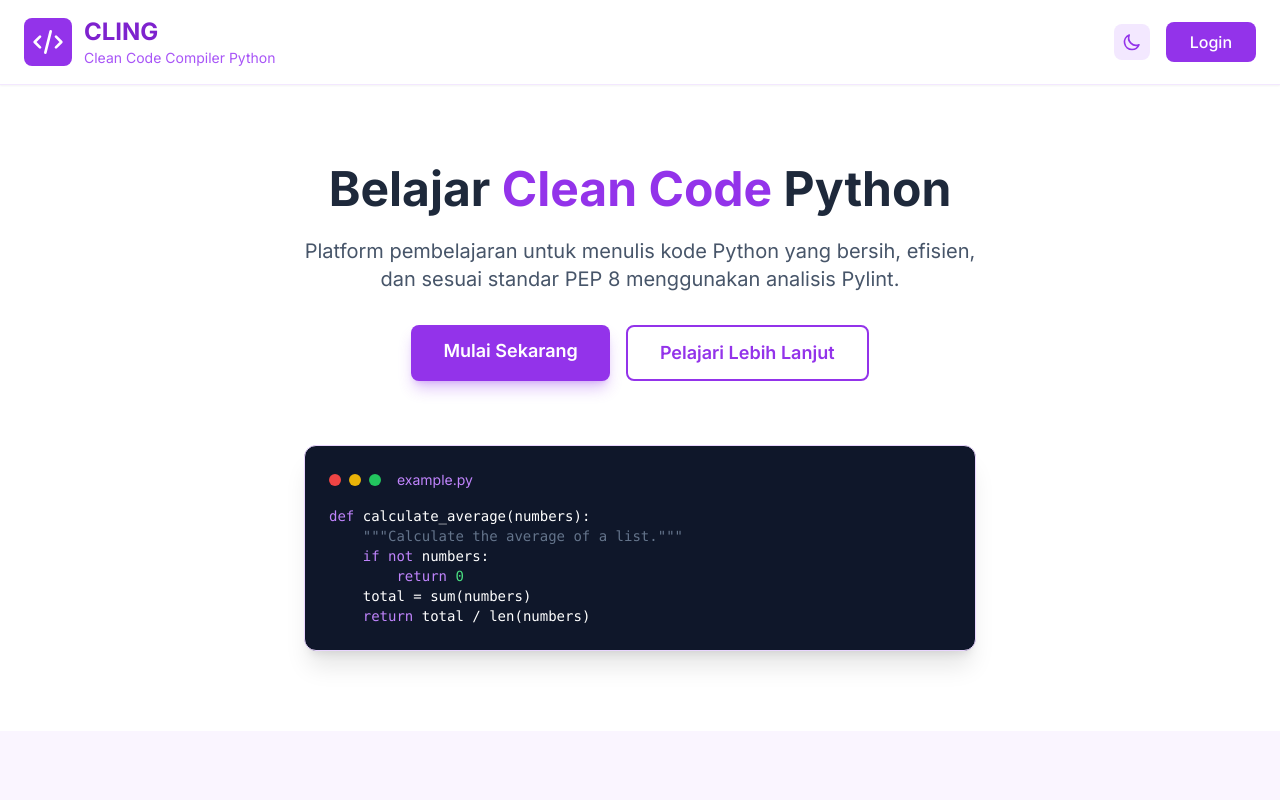
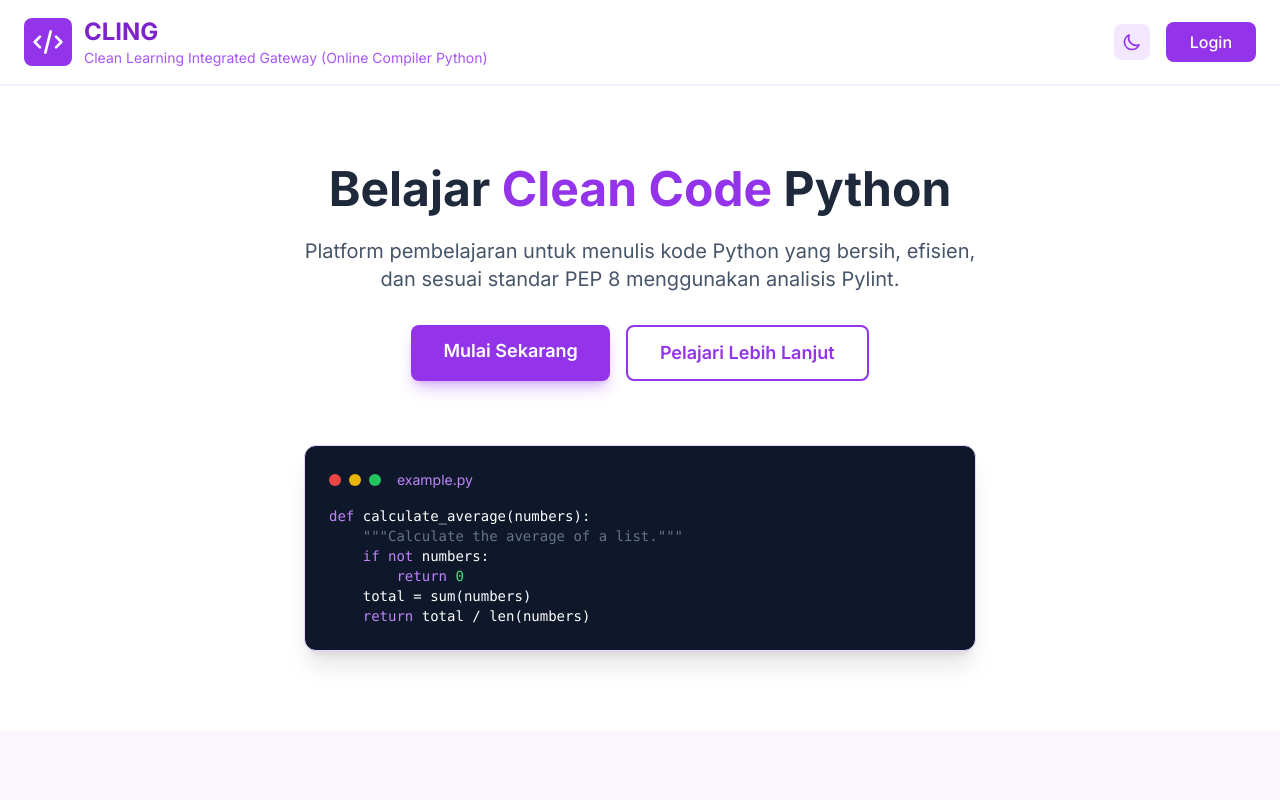
Before and after one commit to solikhulmauludin22014-ops/CLING, a Next.js app: page / in a window 1280 px wide. Shown: the top 800 px of the page. Built offline with nearby package versions, Linux system fonts and the light colour scheme; no server answers.

Commit message:
update halaman utama

```diff
--- a/app/page.tsx
+++ b/app/page.tsx
@@ -41,7 +41,7 @@ export default function HomePage() {
                   CLING
                 </h1>
                 <p className={`text-sm ${theme === 'dark' ? 'text-purple-300' : 'text-purple-500'}`}>
-                  Clean Code Compiler Python
+                  Clean Learning Integrated Gateway (Online Compiler Python)
                 </p>
               </div>
             </div>
```
